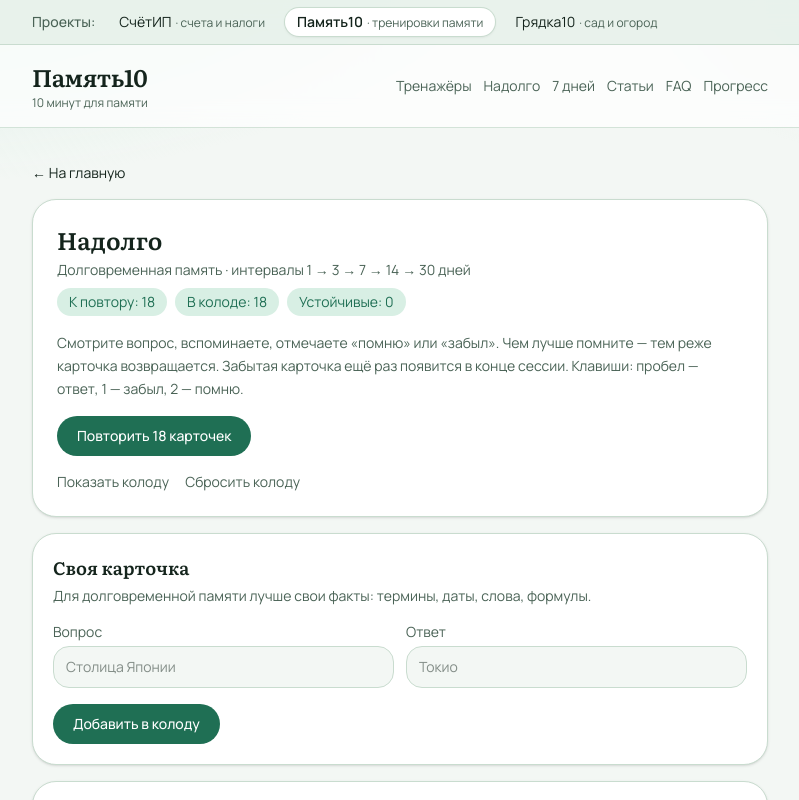
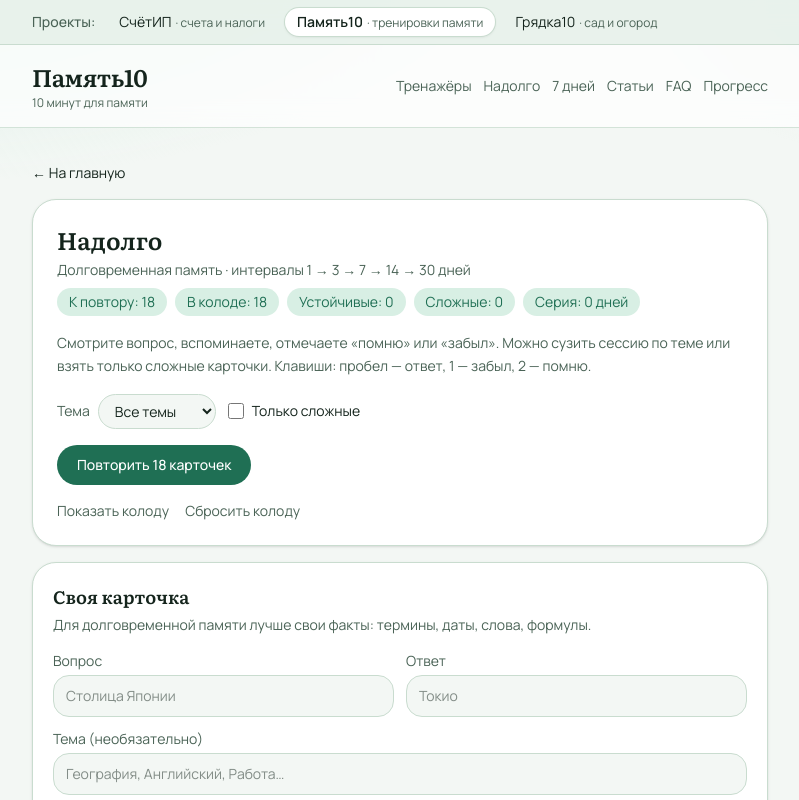
Before and after one commit to thesuperfatal/pamyat10, a Next.js app: page /trainers/longterm in a window 1280 px wide. Shown: the top 800 px of the page, without its empty margins (240-1039 px from the left). Built offline with nearby package versions, Linux system fonts and the light colour scheme.

Commit message:
Add card tags, hard-only filter, and review streak to long-term trainer.
Co-authored-by: Cursor <cursoragent@cursor.com>

```diff
--- a/components/LongtermTrainer.tsx
+++ b/components/LongtermTrainer.tsx
@@ -2,11 +2,12 @@
 
 import { useEffect, useMemo, useState } from "react";
 import { recordSession } from "@/lib/stats";
-import { todayKey, type SrsCard } from "@/lib/srs";
+import { isHardCard, todayKey, type SrsCard } from "@/lib/srs";
 import {
   addCard,
   deckStats,
   dueCards,
+  listTags,
   loadDeck,
   removeCard,
   resetDeck,
@@ -14,6 +15,7 @@ import {
   saveDeck,
 } from "@/lib/srsStore";
 import { applySrsBackup, downloadSrsBackup, parseSrsBackup } from "@/lib/srsBackup";
+import { currentStreak, loadStreak, markReviewDay } from "@/lib/srsStreak";
 
 type Phase = "ready" | "front" | "back" | "done";
 
@@ -26,6 +28,13 @@ function shuffle<T>(arr: T[]): T[] {
   return a;
 }
 
+function filterDue(deck: SrsCard[], tag: string, hardOnly: boolean): SrsCard[] {
+  let due = dueCards(deck);
+  if (tag) due = due.filter((c) => c.tag === tag);
+  if (hardOnly) due = due.filter(isHardCard);
+  return due;
+}
+
 export default function LongtermTrainer() {
   const [deck, setDeck] = useState<SrsCard[]>([]);
   const [queue, setQueue] = useState<SrsCard[]>([]);
@@ -36,26 +45,35 @@ export default function LongtermTrainer() {
   const [ready, setReady] = useState(false);
   const [front, setFront] = useState("");
   const [back, setBack] = useState("");
+  const [tagInput, setTagInput] = useState("");
+  const [filterTag, setFilterTag] = useState("");
+  const [hardOnly, setHardOnly] = useState(false);
   const [showList, setShowList] = useState(false);
   const [backupMsg, setBackupMsg] = useState<string | null>(null);
   const [backupErr, setBackupErr] = useState<string | null>(null);
+  const [streak, setStreak] = useState(0);
   /** Карточки, уже один раз вернувшиеся в сессию после «забыл» */
   const [requeued, setRequeued] = useState<Set<string>>(() => new Set());
 
   useEffect(() => {
     setDeck(loadDeck());
+    setStreak(currentStreak(loadStreak().days));
     setReady(true);
   }, []);
 
-  const dueToday = useMemo(() => (ready ? dueCards(deck) : []), [deck, ready]);
+  const tags = useMemo(() => (ready ? listTags(deck) : []), [deck, ready]);
+  const dueToday = useMemo(
+    () => (ready ? filterDue(deck, filterTag, hardOnly) : []),
+    [deck, ready, filterTag, hardOnly],
+  );
   const stats = useMemo(
-    () => (ready ? deckStats(deck) : { total: 0, due: 0, strong: 0 }),
+    () => (ready ? deckStats(deck) : { total: 0, due: 0, strong: 0, hard: 0 }),
     [deck, ready],
   );
   const current = queue[0] ?? null;
 
   function start() {
-    const due = dueCards(loadDeck());
+    const due = filterDue(loadDeck(), filterTag, hardOnly);
     if (due.length === 0) {
       setPhase("done");
       setQueue([]);
@@ -86,9 +104,9 @@ export default function LongtermTrainer() {
     setScore(nextScore);
     setDoneCount((n) => n + 1);
     recordSession("longterm", nextScore);
+    setStreak(currentStreak(markReviewDay().days));
 
     let rest = queue.slice(1);
-    // Забытую карточку ещё раз в конец сессии (один раз)
     if (!remembered && !requeued.has(current.id)) {
       rest = [...rest, updated];
       setRequeued((prev) => new Set(prev).add(current.id));
@@ -125,7 +143,7 @@ export default function LongtermTrainer() {
     };
     window.addEventListener("keydown", onKey);
     return () => window.removeEventListener("keydown", onKey);
-    // eslint-disable-next-line react-hooks/exhaustive-deps -- answer/showBack use latest state via closures on each render
+    // eslint-disable-next-line react-hooks/exhaustive-deps
   }, [phase, current, queue, deck, score, doneCount, requeued]);
 
   function onReset() {
@@ -136,14 +154,17 @@ export default function LongtermTrainer() {
     setScore(0);
     setDoneCount(0);
     setRequeued(new Set());
+    setFilterTag("");
+    setHardOnly(false);
   }
 
   function onAdd(e: React.FormEvent) {
     e.preventDefault();
     if (!front.trim() || !back.trim()) return;
-    setDeck(addCard(front, back));
+    setDeck(addCard(front, back, tagInput));
     setFront("");
     setBack("");
+    setTagInput("");
   }
 
   function onRemove(id: string) {
@@ -173,21 +194,60 @@ export default function LongtermTrainer() {
             <span className="rounded-full bg-[var(--accent-soft)] px-3 py-1 text-[var(--accent)]">
               Устойчивые: {stats.strong}
             </span>
+            <span className="rounded-full bg-[var(--accent-soft)] px-3 py-1 text-[var(--accent)]">
+              Сложные: {stats.hard}
+            </span>
+            <span className="rounded-full bg-[var(--accent-soft)] px-3 py-1 text-[var(--accent)]">
+              Серия: {streak}{" "}
+              {streak === 1 ? "день" : streak > 1 && streak < 5 ? "дня" : "дней"}
+            </span>
           </div>
         </div>
 
         {phase === "ready" && (
           <div className="space-y-4">
             <p className="text-sm leading-relaxed text-[var(--muted)]">
-              Смотрите вопрос, вспоминаете, отмечаете «помню» или «забыл». Чем лучше помните —
-              тем реже карточка возвращается. Забытая карточка ещё раз появится в конце сессии.
-              Клавиши: пробел — ответ, 1 — забыл, 2 — помню.
+              Смотрите вопрос, вспоминаете, отмечаете «помню» или «забыл». Можно сузить сессию по
+              теме или взять только сложные карточки. Клавиши: пробел — ответ, 1 — забыл, 2 —
+              помню.
             </p>
+
+            {ready ? (
+              <div className="flex flex-wrap items-center gap-3">
+                <label className="flex items-center gap-2 text-sm">
+                  <span className="text-[var(--muted)]">Тема</span>
+                  <select
+                    value={filterTag}
+                    onChange={(e) => setFilterTag(e.target.value)}
+                    className="rounded-full border border-[var(--line)] bg-[var(--bg)] px-3 py-1.5 outline-none focus:border-[var(--accent)]"
+                  >
+                    <option value="">Все темы</option>
+                    {tags.map((t) => (
+                      <option key={t} value={t}>
+                        {t}
+                      </option>
+                    ))}
+                  </select>
+                </label>
+                <label className="flex cursor-pointer items-center gap-2 text-sm">
+                  <input
+                    type="checkbox"
+                    checked={hardOnly}
+                    onChange={(e) => setHardOnly(e.target.checked)}
+                    className="size-4 accent-[var(--accent)]"
+                  />
+                  Только сложные
+                </label>
+              </div>
+            ) : null}
+
             {!ready ? (
               <p className="text-sm text-[var(--muted)]">Загрузка колоды…</p>
             ) : dueToday.length === 0 ? (
               <p className="rounded-2xl bg-[var(--accent-soft)] px-4 py-3 text-sm text-[var(--accent)]">
-                На сегодня повторений нет. Добавьте свои карточки ниже или зайдите завтра.
+                {hardOnly || filterTag
+                  ? "По выбранному фильтру сегодня повторять нечего. Снимите фильтр или зайдите завтра."
+                  : "На сегодня повторений нет. Добавьте свои карточки ниже или зайдите завтра."}
               </p>
             ) : (
               <button
@@ -224,7 +284,9 @@ export default function LongtermTrainer() {
           <div className="space-y-4">
             <p className="text-xs text-[var(--muted)]">
               {doneCount + 1} из {doneCount + queue.length} · интервал: {current.intervalDays || 0}{" "}
-              дн. · дата: {todayKey()}
+              дн.
+              {current.tag ? ` · ${current.tag}` : ""}
+              {(current.fails ?? 0) > 0 ? ` · забывали: ${current.fails}` : ""} · {todayKey()}
             </p>
             <div className="flex min-h-36 items-center justify-center rounded-3xl bg-[var(--bg)] px-6 py-10 text-center">
               <p className="font-[family-name:var(--font-display)] text-2xl font-semibold leading-snug">
@@ -273,7 +335,10 @@ export default function LongtermTrainer() {
             <p className="text-lg font-medium text-[var(--accent)]">
               {doneCount > 0 ? `Сессия готова · ${doneCount} карточек` : "Нечего повторять сегодня"}
             </p>
-            <p className="text-sm text-[var(--muted)]">Очки за сессию: {score}</p>
+            <p className="text-sm text-[var(--muted)]">
+              Очки за сессию: {score}
+              {streak > 0 ? ` · серия ${streak} дн.` : ""}
+            </p>
             <button
               type="button"
               onClick={() => setPhase("ready")}
@@ -316,6 +381,21 @@ export default function LongtermTrainer() {
                   className="mt-1 w-full rounded-2xl border border-[var(--line)] bg-[var(--bg)] px-3 py-2.5 outline-none focus:border-[var(--accent)]"
                 />
               </label>
+              <label className="block text-sm sm:col-span-2">
+                <span className="text-[var(--muted)]">Тема (необязательно)</span>
+                <input
+                  value={tagInput}
+                  onChange={(e) => setTagInput(e.target.value)}
+                  placeholder="География, Английский, Работа…"
+                  list="srs-tags"
+                  className="mt-1 w-full rounded-2xl border border-[var(--line)] bg-[var(--bg)] px-3 py-2.5 outline-none focus:border-[var(--accent)]"
+                />
+                <datalist id="srs-tags">
+                  {tags.map((t) => (
+                    <option key={t} value={t} />
+                  ))}
+                </datalist>
+              </label>
             </div>
             <button
               type="submit"
@@ -341,6 +421,8 @@ export default function LongtermTrainer() {
                       <p className="text-[var(--muted)]">{c.back}</p>
                       <p className="mt-1 text-xs text-[var(--muted)]">
                         повтор {c.nextReview} · интервал {c.intervalDays} дн.
+                        {c.tag ? ` · ${c.tag}` : ""}
+                        {isHardCard(c) ? " · сложная" : ""}
                       </p>
                     </div>
                     <button
--- a/lib/srs.ts
+++ b/lib/srs.ts
@@ -7,27 +7,41 @@ export interface SrsCard {
   /** YYYY-MM-DD — когда снова показать */
   nextReview: string;
   reps: number;
+  /** Тема карточки (география, наука…) */
+  tag?: string;
+  /** Сколько раз отметили «забыл» */
+  fails?: number;
 }
 
-export const SEED_CARDS: Omit<SrsCard, "intervalDays" | "nextReview" | "reps">[] = [
-  { id: "c1", front: "Столица Японии", back: "Токио" },
-  { id: "c2", front: "Сколько дней в високосном году?", back: "366" },
-  { id: "c3", front: "Химический символ золота", back: "Au" },
-  { id: "c4", front: "Автор «Евгения Онегина»", back: "Пушкин" },
-  { id: "c5", front: "Химический символ железа", back: "Fe" },
-  { id: "c6", front: "Сколько планет в Солнечной системе (без Плутона)?", back: "8" },
-  { id: "c7", front: "Столица Австралии", back: "Канберра" },
-  { id: "c8", front: "Год начала Второй мировой войны", back: "1939" },
-  { id: "c9", front: "Формула воды", back: "H₂O" },
-  { id: "c10", front: "Сколько хромосом у человека?", back: "46" },
-  { id: "c11", front: "Самая высокая гора мира", back: "Эверест (Джомолунгма)" },
-  { id: "c12", front: "Столица Канады", back: "Оттава" },
-  { id: "c13", front: "Скорость света (примерно), км/с", back: "300 000" },
-  { id: "c14", front: "Кто написал «Войну и мир»?", back: "Толстой" },
-  { id: "c15", front: "Столица Бразилии", back: "Бразилиа" },
-  { id: "c16", front: "Химический символ натрия", back: "Na" },
-  { id: "c17", front: "Сколько градусов в полном круге?", back: "360" },
-  { id: "c18", front: "Первый космонавт", back: "Гагарин" },
+export const SEED_CARDS: Omit<SrsCard, "intervalDays" | "nextReview" | "reps" | "fails">[] = [
+  { id: "c1", front: "Столица Японии", back: "Токио", tag: "География" },
+  { id: "c2", front: "Сколько дней в високосном году?", back: "366", tag: "Наука" },
+  { id: "c3", front: "Химический символ золота", back: "Au", tag: "Наука" },
+  { id: "c4", front: "Автор «Евгения Онегина»", back: "Пушкин", tag: "История" },
+  { id: "c5", front: "Химический символ железа", back: "Fe", tag: "Наука" },
+  {
+    id: "c6",
+    front: "Сколько планет в Солнечной системе (без Плутона)?",
+    back: "8",
+    tag: "Наука",
+  },
+  { id: "c7", front: "Столица Австралии", back: "Канберра", tag: "География" },
+  { id: "c8", front: "Год начала Второй мировой войны", back: "1939", tag: "История" },
+  { id: "c9", front: "Формула воды", back: "H₂O", tag: "Наука" },
+  { id: "c10", front: "Сколько хромосом у человека?", back: "46", tag: "Наука" },
+  {
+    id: "c11",
+    front: "Самая высокая гора мира",
+    back: "Эверест (Джомолунгма)",
+    tag: "География",
+  },
+  { id: "c12", front: "Столица Канады", back: "Оттава", tag: "География" },
+  { id: "c13", front: "Скорость света (примерно), км/с", back: "300 000", tag: "Наука" },
+  { id: "c14", front: "Кто написал «Войну и мир»?", back: "Толстой", tag: "История" },
+  { id: "c15", front: "Столица Бразилии", back: "Бразилиа", tag: "География" },
+  { id: "c16", front: "Химический символ натрия", back: "Na", tag: "Наука" },
+  { id: "c17", front: "Сколько градусов в полном круге?", back: "360", tag: "Наука" },
+  { id: "c18", front: "Первый космонавт", back: "Гагарин", tag: "История" },
 ];
 
 /** Интервалы после «помню»: 1 → 3 → 7 → 14 → 30 дней */
@@ -61,3 +75,8 @@ export function nextInterval(current: number, remembered: boolean): number {
   }
   return SRS_STEPS[Math.min(idx + 1, SRS_STEPS.length - 1)];
 }
+
+/** Сложная: уже забывали или держится на коротком интервале */
+export function isHardCard(card: SrsCard): boolean {
+  return (card.fails ?? 0) > 0 || (card.reps > 0 && card.intervalDays <= 1);
+}
--- a/lib/srsStore.ts
+++ b/lib/srsStore.ts
@@ -15,21 +15,39 @@ function seedDeck(): SrsCard[] {
     intervalDays: 0,
     nextReview: today,
     reps: 0,
+    fails: 0,
   }));
 }
 
-/** Подтянуть новые демо-карточки в уже существующую колоду */
+/** Подтянуть новые демо-карточки и теги в уже существующую колоду */
 function mergeMissingSeeds(deck: SrsCard[]): SrsCard[] {
-  const have = new Set(deck.map((c) => c.id));
+  const byId = new Map(SEED_CARDS.map((c) => [c.id, c]));
+  let changed = false;
+
+  const withTags = deck.map((card) => {
+    const seed = byId.get(card.id);
+    if (!seed) return card;
+    if (!card.tag && seed.tag) {
+      changed = true;
+      return { ...card, tag: seed.tag };
+    }
+    return card;
+  });
+
+  const have = new Set(withTags.map((c) => c.id));
   const today = todayKey();
   const missing = SEED_CARDS.filter((c) => !have.has(c.id)).map((c) => ({
     ...c,
     intervalDays: 0,
     nextReview: today,
     reps: 0,
+    fails: 0,
   }));
-  if (missing.length === 0) return deck;
-  return [...deck, ...missing];
+  if (missing.length > 0) {
+    changed = true;
+    return [...withTags, ...missing];
+  }
+  return changed ? withTags : deck;
 }
 
 export function loadDeck(): SrsCard[] {
@@ -48,7 +66,7 @@ export function loadDeck(): SrsCard[] {
       return seeded;
     }
     const merged = mergeMissingSeeds(parsed);
-    if (merged.length !== parsed.length) saveDeck(merged);
+    if (merged !== parsed) saveDeck(merged);
     return merged;
   } catch {
     return seedDeck();
@@ -70,6 +88,7 @@ export function reviewCard(card: SrsCard, remembered: boolean, today = todayKey(
     intervalDays: interval,
     nextReview: addDays(today, interval),
     reps: card.reps + 1,
+    fails: remembered ? (card.fails ?? 0) : (card.fails ?? 0) + 1,
   };
 }
 
@@ -79,7 +98,7 @@ export function resetDeck(): SrsCard[] {
   return seeded;
 }
 
-export function addCard(front: string, back: string): SrsCard[] {
+export function addCard(front: string, back: string, tag = ""): SrsCard[] {
   const deck = loadDeck();
   const card: SrsCard = {
     id: `u-${Date.now()}-${Math.random().toString(36).slice(2, 7)}`,
@@ -88,6 +107,8 @@ export function addCard(front: string, back: string): SrsCard[] {
     intervalDays: 0,
     nextReview: todayKey(),
     reps: 0,
+    fails: 0,
+    ...(tag.trim() ? { tag: tag.trim() } : {}),
   };
   const next = [card, ...deck];
   saveDeck(next);
@@ -103,5 +124,14 @@ export function removeCard(id: string): SrsCard[] {
 export function deckStats(deck: SrsCard[], today = todayKey()) {
   const due = dueCards(deck, today).length;
   const strong = deck.filter((c) => c.intervalDays >= 7).length;
-  return { total: deck.length, due, strong };
+  const hard = deck.filter((c) => (c.fails ?? 0) > 0 || (c.reps > 0 && c.intervalDays <= 1)).length;
+  return { total: deck.length, due, strong, hard };
 }
+
+export function listTags(deck: SrsCard[]): string[] {
+  const set = new Set<string>();
+  for (const c of deck) {
+    if (c.tag?.trim()) set.add(c.tag.trim());
+  }
+  return [...set].sort((a, b) => a.localeCompare(b, "ru"));
+}
--- /dev/null
+++ b/lib/srsStreak.ts
@@ -0,0 +1,49 @@
+import { addDays, todayKey } from "./srs";
+
+const STREAK_KEY = "pamyat10-srs-streak";
+
+export interface SrsStreak {
+  /** Дни, когда была хотя бы одна оценка карточки */
+  days: string[];
+}
+
+function loadRaw(): SrsStreak {
+  if (typeof window === "undefined") return { days: [] };
+  try {
+    const raw = localStorage.getItem(STREAK_KEY);
+    if (!raw) return { days: [] };
+    const parsed = JSON.parse(raw) as SrsStreak;
+    return Array.isArray(parsed.days) ? { days: parsed.days } : { days: [] };
+  } catch {
+    return { days: [] };
+  }
+}
+
+export function markReviewDay(day = todayKey()): SrsStreak {
+  const data = loadRaw();
+  if (!data.days.includes(day)) {
+    data.days = [...data.days, day].sort().slice(-90);
+    localStorage.setItem(STREAK_KEY, JSON.stringify(data));
+  }
+  return data;
+}
+
+export function loadStreak(): SrsStreak {
+  return loadRaw();
+}
+
+/** Сколько дней подряд до сегодня (включая сегодня, если уже занимались) */
+export function currentStreak(days: string[], today = todayKey()): number {
+  const set = new Set(days);
+  let streak = 0;
+  let cursor = today;
+  // Если сегодня ещё не было — считаем от вчера (серия не обрывается до конца дня)
+  if (!set.has(today)) {
+    cursor = addDays(today, -1);
+  }
+  while (set.has(cursor)) {
+    streak += 1;
+    cursor = addDays(cursor, -1);
+  }
+  return streak;
+}
```
